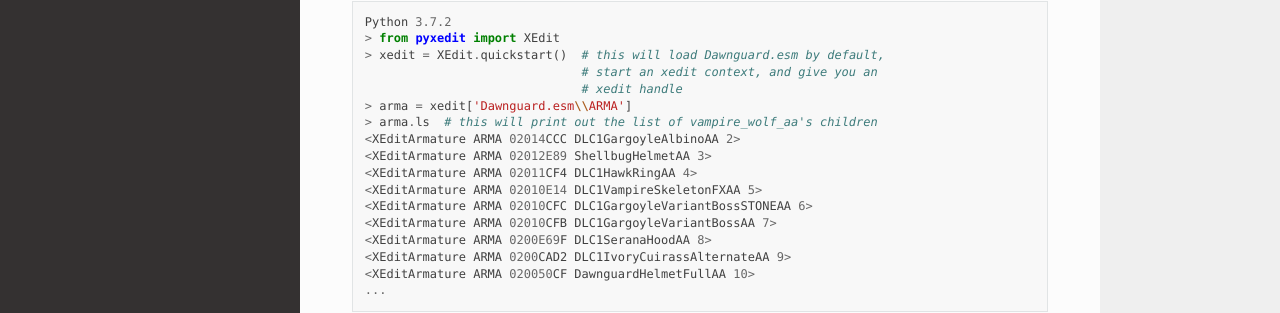
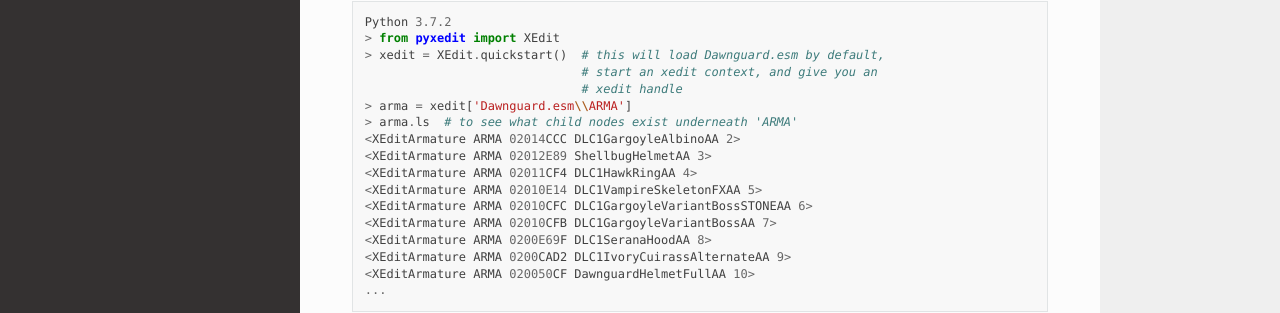
Before and after one commit to leontristain/pyxedit, a Sphinx documentation site: the page built from docs/overview/index.rst, in a window 1280 px wide and 900 px high, scrolled down 1201 px. Shown: the part 399-712 px from the top of the window. Built offline with Sphinx 7.4.7 and the Read the Docs theme 2.0.0, drawn with Linux system fonts in a browser that asks for light colours.

Commit message:
doc updates

```diff
--- a/docs/overview/index.rst
+++ b/docs/overview/index.rst
@@ -56,7 +56,7 @@
                                   # start an xedit context, and give you an
                                   # xedit handle
     > arma = xedit['Dawnguard.esm\\ARMA']
-    > arma.ls  # this will print out the list of vampire_wolf_aa's children
+    > arma.ls  # to see what child nodes exist underneath 'ARMA'
     <XEditArmature ARMA 02014CCC DLC1GargoyleAlbinoAA 2>
     <XEditArmature ARMA 02012E89 ShellbugHelmetAA 3>
     <XEditArmature ARMA 02011CF4 DLC1HawkRingAA 4>
```
